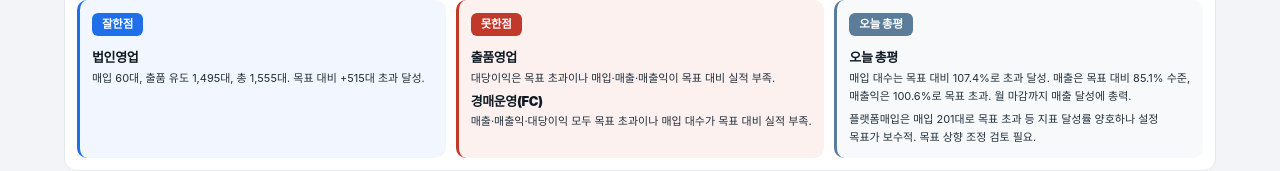
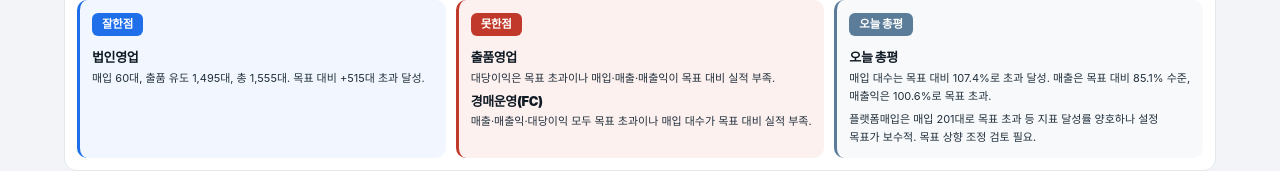
Before and after one commit to cj323600-maker/the-other-dashboard, a plain HTML site: page index.html in a window 1280 px wide. Shown: the part 574-745 px from the top of the page. Drawn offline with nearby package versions, Linux system fonts and the light colour scheme; a web font is replaced by a local one.

Commit message:
Update index.html

```diff
--- a/index.html
+++ b/index.html
@@ -359,7 +359,7 @@ function scoreTable(){
 
   const good = `<span class="team">법인영업</span><span class="desc">매입 60대, 출품 유도 1,495대, 총 1,555대. 목표 대비 +515대 초과 달성.</span>`;
   const bad = `<span class="team">출품영업</span><span class="desc">대당이익은 목표 초과이나 매입·매출·매출익이 목표 대비 실적 부족.</span><span class="team">경매운영(FC)</span><span class="desc">매출·매출익·대당이익 모두 목표 초과이나 매입 대수가 목표 대비 실적 부족.</span>`;
-  const total = `<span class="team">오늘 총평</span><span class="desc">매입 대수는 목표 대비 107.4%로 초과 달성. 매출은 목표 대비 85.1% 수준, 매출익은 100.6%로 목표 초과. 월 마감까지 매출 달성에 총력.</span><span class="desc" style="margin-top:6px;">플랫폼매입은 매입 201대로 목표 초과 등 지표 달성률 양호하나 설정 목표가 보수적. 목표 상향 조정 검토 필요.</span>`;
+  const total = `<span class="team">오늘 총평</span><span class="desc">매입 대수는 목표 대비 107.4%로 초과 달성. 매출은 목표 대비 85.1% 수준, 매출익은 100.6%로 목표 초과.</span><span class="desc" style="margin-top:6px;">플랫폼매입은 매입 201대로 목표 초과 등 지표 달성률 양호하나 설정 목표가 보수적. 목표 상향 조정 검토 필요.</span>`;
 
   return `<section class="sec score">
     <div class="stitle"><h2>일간 팀별 성적표</h2><span class="sub">8월 누적 · 20영업일 기준 · 목표 대비</span></div>
```
